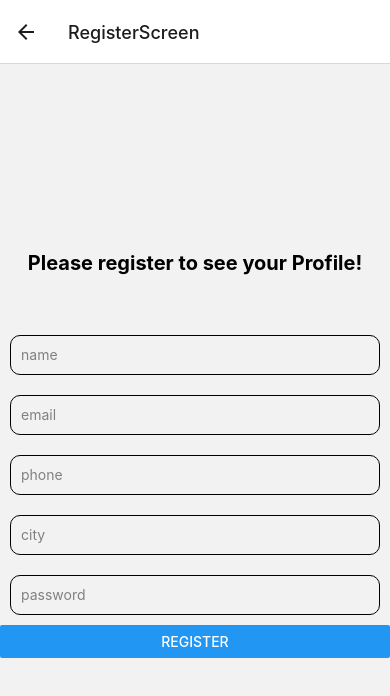
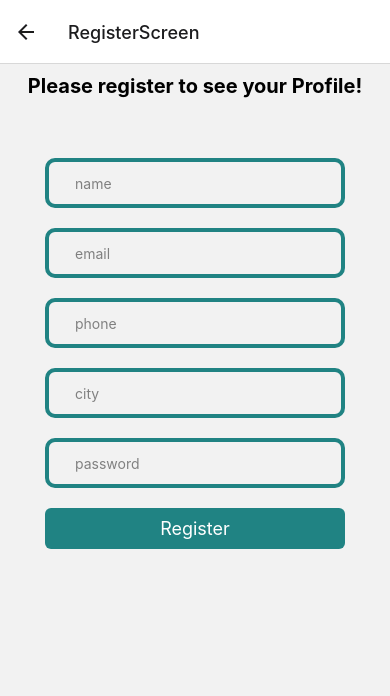
Before and after one commit to JSegundo/elclubdelplan, a React Native app in the folder clubdelplan/: screen /RegisterScreen in a window 390 px wide. Shown: the top 696 px of the page. Built offline with nearby package versions, Linux system fonts and the light colour scheme; no server answers.

Commit message:
register styles

```diff
--- a/clubdelplan/src/screens/RegisterScreen.js
+++ b/clubdelplan/src/screens/RegisterScreen.js
@@ -1,5 +1,5 @@
 import React from 'react';
-import {Text, View, TextInput, Button} from 'react-native';
+import {Text, View, TextInput, Button, TouchableOpacity} from 'react-native';
 import axios from 'axios';
 
 const Register = ({navigation}) => {
@@ -42,6 +42,7 @@ const Register = ({navigation}) => {
   };
 
   return (
+    <View style={{justifyContent: 'center', alignItems: 'center'}}>
       <View style={styles.view}>
         <Text style={styles.tittle}>Please register to see your Profile!</Text>
 
@@ -81,7 +82,12 @@ const Register = ({navigation}) => {
           placeholder="password"
           placeholderTextColor="#808080"
         />
-      <Button title="Register" onPress={onRegister}></Button>
+        <TouchableOpacity onPress={onRegister} style={styles.buttonRegister}>
+          <Text style={{color: 'white', textAlign: 'center', fontSize: 18}}>
+            Register
+          </Text>
+        </TouchableOpacity>
+      </View>
     </View>
   );
 };
@@ -92,19 +98,35 @@ const styles = {
     textAlign: 'center',
     fontSize: 20,
     marginBottom: 50,
+    marginTop: 10,
     fontWeight: 'bold',
   },
   view: {
-    flex: 1,
+    // flex: 1,
     justifyContent: 'center',
+    alignItems: 'center',
+    textAlign: 'center',
+    width: '90%',
   },
   input: {
-    height: 40,
+    width: 300,
+    height: 50,
     margin: 10,
-    borderWidth: 1,
+    borderWidth: 4,
     padding: 10,
     borderRadius: 10,
-    color: '#111',
+    borderColor: '#208383',
+    marginVertical: 10,
+    paddingVertical: 10,
+    paddingHorizontal: 26,
+  },
+  buttonRegister: {
+    width: 300,
+    backgroundColor: '#208383',
+    marginVertical: 10,
+    paddingVertical: 10,
+    // paddingHorizontal: 20,
+    borderRadius: 6,
   },
 };
 export default Register;
```
Lines whose indentation alone changed are shown as unchanged.
